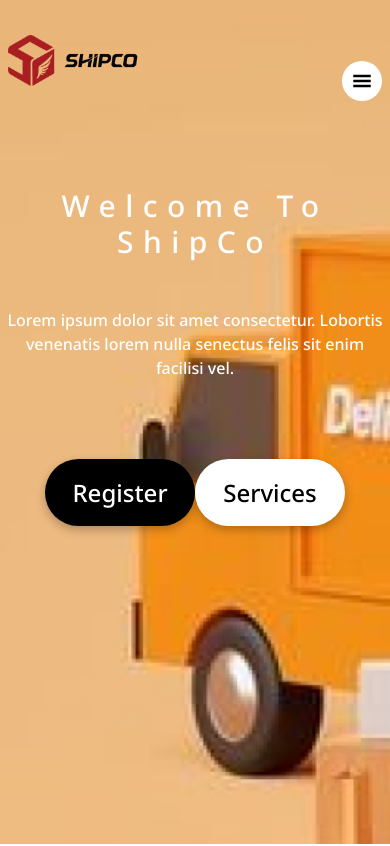
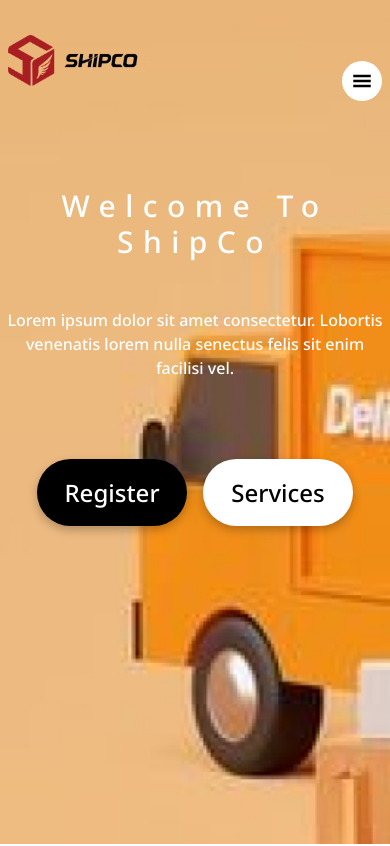
Before and after one commit to Tusho7/shipper-anri-sandro, a React (Vite) app: page / in a window 390 px wide. Shown: the top 846 px of the page. Built offline with nearby package versions, Linux system fonts and the light colour scheme.

Commit message:
style:button gap

```diff
--- a/src/components/LandingSection/LandingSection.tsx
+++ b/src/components/LandingSection/LandingSection.tsx
@@ -9,7 +9,7 @@ const LandingSection = () => {
             <h1 className="tracking-[9.45px] lg:text-7xl text-3xl md:text-5xl text-center">Welcome To ShipCo</h1>
             <p className="mt-12 text-center lg:w-[794px] text-md lg:text-3xl break-words">Lorem ipsum dolor sit amet consectetur. Lobortis venenatis lorem nulla senectus felis sit enim facilisi vel.</p>
         </div>
-        <div className="flex items-center justify-center lg:gap-[18px] mt-[79px]">
+        <div className="flex items-center justify-center lg:gap-[18px] mt-[79px] gap-4">
           <Button width="lg:w-[256px] w-[150px]" height="67px" bgColor="black" text="Register" border="none" borderRadius="39px" boxShadow="0px 4px 10px 0px rgba(0, 0, 0, 0.25)" />
           <Button width="lg:w-[256px] w-[150px]" height="67px" text="Services" borderRadius="39px" border="none" bgColor="white" boxShadow="0px 4px 10px 0px rgba(0, 0, 0, 0.25)"/>
         </div>
```
Also changed, not shown: src/components/Boxes/Boxes.tsx (+1 -12 lines).
